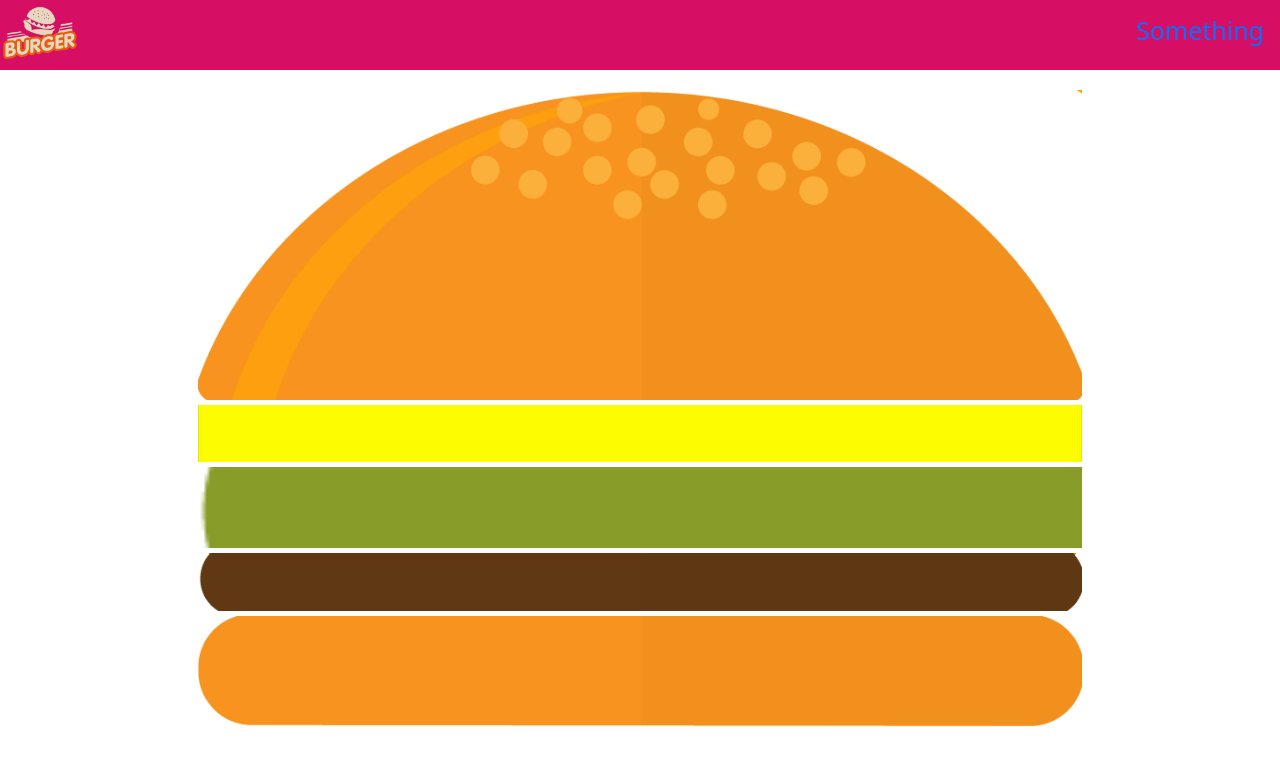
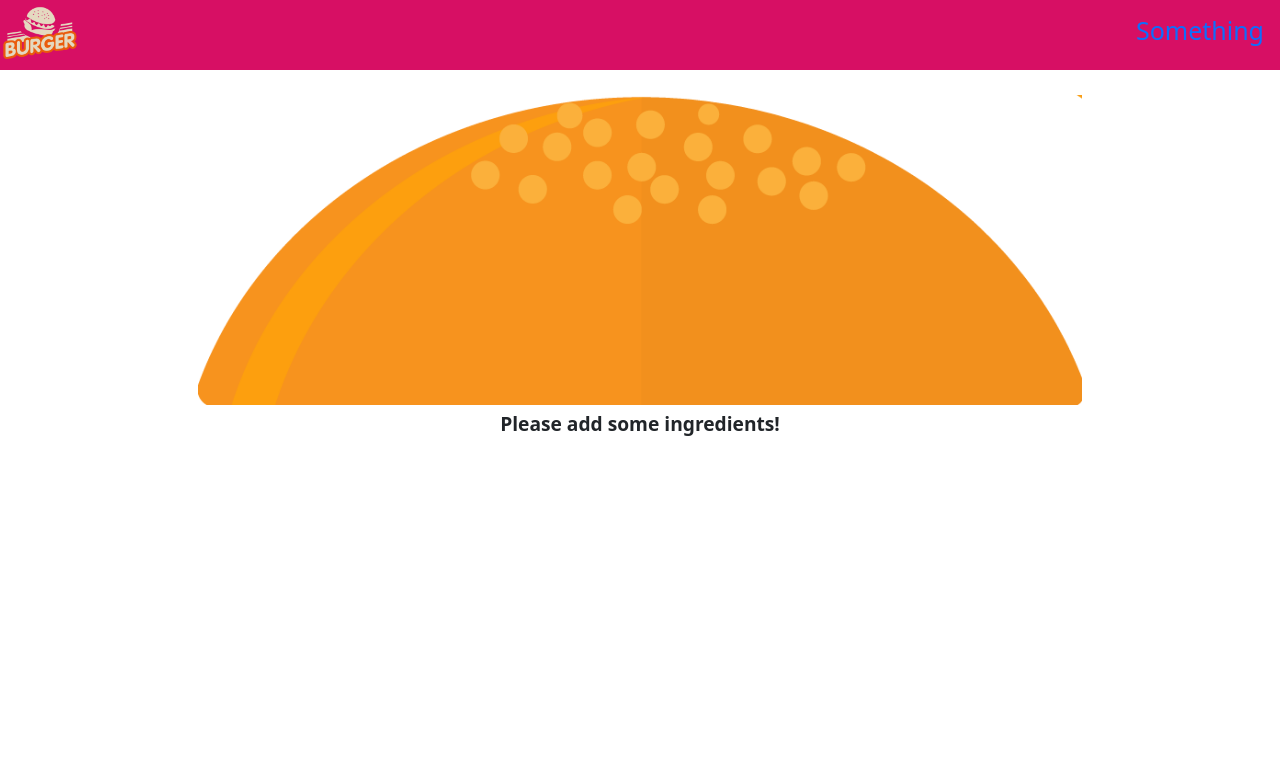
Before and after one commit to sakil-islam/Burger-Builder-Project, a React (Create React App) app: page / in a window 1280 px wide. Shown: the top 766 px of the page. Built offline with nearby package versions, Linux system fonts and the light colour scheme.

Commit message:
Show Ingredient According to state

```diff
--- /dev/null
+++ b/src/Components/BurgerBuilder/Burger/Burger.css
@@ -0,0 +1,19 @@
+.Burger {
+    width: 100%;
+    margin: auto;
+    height: 350px;
+    overflow-y: scroll;
+    text-align: center;
+    font-weight: bold;
+    font-size: 1.2rem;
+}
+
+.Burger::-webkit-scrollbar {
+    display: none;
+}
+
+/* Hide scrollbar for IE, Edge and Firefox */
+.Burger {
+  -ms-overflow-style: none;  /* IE and Edge */
+  scrollbar-width: none;  /* Firefox */
+}
--- a/src/Components/BurgerBuilder/Burger/Burger.js
+++ b/src/Components/BurgerBuilder/Burger/Burger.js
@@ -1,13 +1,25 @@
 import React from 'react';
+import './Burger.css';
 import Ingredient from '../Ingredient/Ingredient';
 
 const Burger = props => {
+    let ingredientArr = props.ingredients.map(item => {
+        let amountArr = [...Array(item.amount).keys()];
+        return amountArr.map(_ => {
+            return <Ingredient type={item.type} key={Math.random()} />
+        })
+    })
+        .reduce((arr, element) => {
+            return arr.concat(element);
+        }, []);
+
+    if (ingredientArr.length === 0) {
+        ingredientArr = <p>Please add some ingredients!</p>;
+    }
     return (
-        <div>
+        <div className="Burger">
             <Ingredient type="bread-top" />
-            <Ingredient type="cheese" />
-            <Ingredient type="salad" />
-            <Ingredient type="meat" />
+            {ingredientArr}
             <Ingredient type="bread-bottom" />
         </div>
     )
--- a/src/Components/BurgerBuilder/BurgerBuilder.js
+++ b/src/Components/BurgerBuilder/BurgerBuilder.js
@@ -2,10 +2,17 @@
 import Burger from './Burger/Burger';
 
 export default class BurgerBuilder extends Component {
+    state = {
+        ingredients: [
+            { type: 'salad', amount: 0 },
+            { type: 'cheese', amount: 0 },
+            { type: 'meat', amount: 0 },
+        ]
+    }
     render() {
         return (
             <div>
-                <Burger />
+                <Burger ingredients={this.state.ingredients} />
             </div>
         )
     }
```
